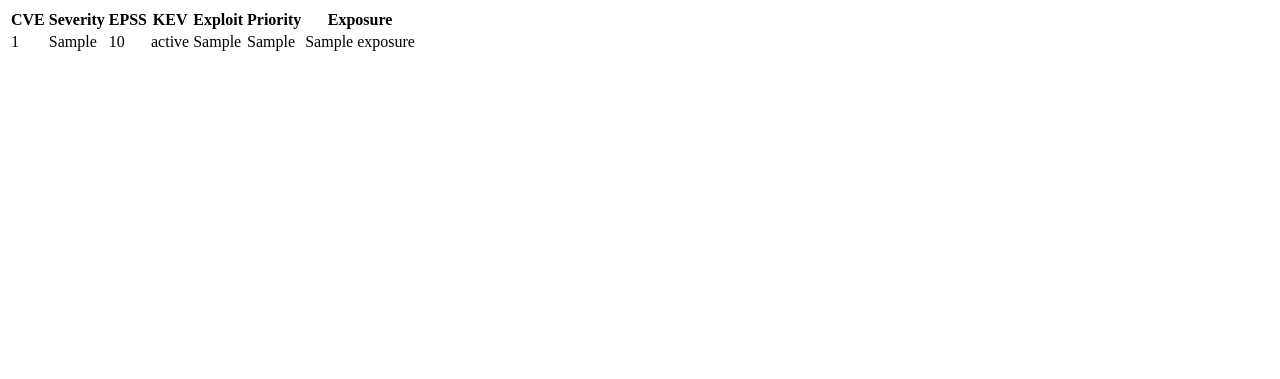
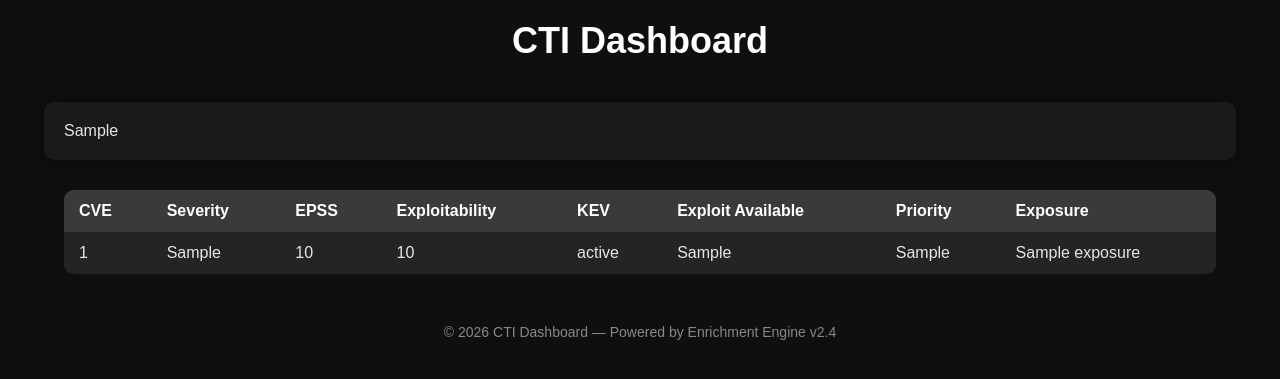
Before and after one commit to Incognito-User/CTI-Dashboard-Concept, a Flask app: template webapp/templates/dashboard.html in a window 1280 px wide. Shown: the top 379 px of the page. Run offline with Flask 3, Linux system fonts and the light colour scheme; the template is opened without the code that fills it: most values are stand-ins (such as "Sample title", 1, 10 or a date in 2020).

Commit message:
Revamp dashboard layout and styling

```diff
--- a/webapp/templates/dashboard.html
+++ b/webapp/templates/dashboard.html
@@ -1,11 +1,94 @@
+<!DOCTYPE html>
+<html lang="en">
+<head>
+    <meta charset="UTF-8">
+    <title>CTI Dashboard</title>
+
+    <style>
+        body {
+            background-color: #0f0f0f;
+            color: #e6e6e6;
+            font-family: Arial, sans-serif;
+            margin: 0;
+            padding: 0;
+        }
+
+        h1 {
+            text-align: center;
+            padding: 20px;
+            margin: 0;
+            font-size: 36px;
+            color: #ffffff;
+        }
+
+        .chart-container {
+            width: 90%;
+            margin: 20px auto;
+            background: #1a1a1a;
+            padding: 20px;
+            border-radius: 10px;
+            box-shadow: 0 0 15px rgba(0,0,0,0.5);
+        }
+
+        table {
+            width: 90%;
+            margin: 30px auto;
+            border-collapse: collapse;
+            background: #1a1a1a;
+            border-radius: 10px;
+            overflow: hidden;
+        }
+
+        th, td {
+            padding: 12px 15px;
+            text-align: left;
+        }
+
+        th {
+            background-color: #3a3a3a;
+            color: #ffffff;
+        }
+
+        tr:nth-child(even) {
+            background-color: #2a2a2a;
+        }
+
+        tr:nth-child(odd) {
+            background-color: #242424;
+        }
+
+        tr:hover {
+            background-color: #333333;
+        }
+
+        .footer {
+            text-align: center;
+            padding: 20px;
+            color: #888;
+            font-size: 14px;
+        }
+    </style>
+</head>
+
+<body>
+
+    <h1>CTI Dashboard</h1>
+
+    <!-- Plotly Chart -->
+    <div class="chart-container">
+        {{ graph_html|safe }}
+    </div>
+
+    <!-- CVE Table -->
     <table>
         <thead>
             <tr>
                 <th>CVE</th>
                 <th>Severity</th>
                 <th>EPSS</th>
+                <th>Exploitability</th>
                 <th>KEV</th>
-            <th>Exploit</th>
+                <th>Exploit Available</th>
                 <th>Priority</th>
                 <th>Exposure</th>
             </tr>
@@ -16,6 +99,7 @@
                 <td>{{ r["CVE_ID"] }}</td>
                 <td>{{ r["CVSS_Severity"] }}</td>
                 <td>{{ r["EPSS_Score"] }}</td>
+                <td>{{ r["Exploitability_Score"] }}</td>
                 <td>{{ r["CISA_KEV_Status"] }}</td>
                 <td>{{ r["PublicExploit"] }}</td>
                 <td>{{ r["Patch_Urgency_Tier"] }}</td>
@@ -24,3 +108,10 @@
             {% endfor %}
         </tbody>
     </table>
+
+    <div class="footer">
+        © 2026 CTI Dashboard — Powered by Enrichment Engine v2.4
+    </div>
+
+</body>
+</html>
```
Lines whose indentation alone changed are shown as unchanged.
